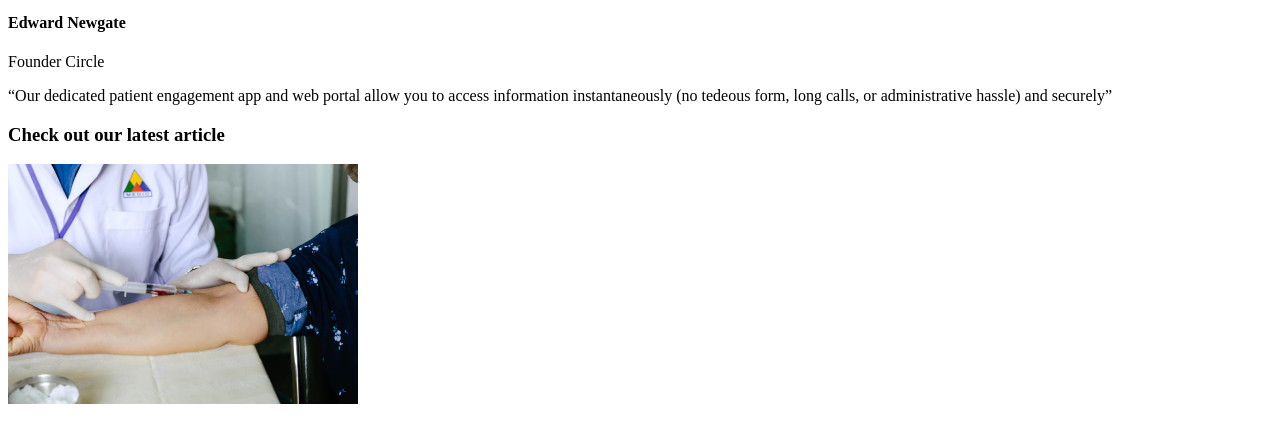
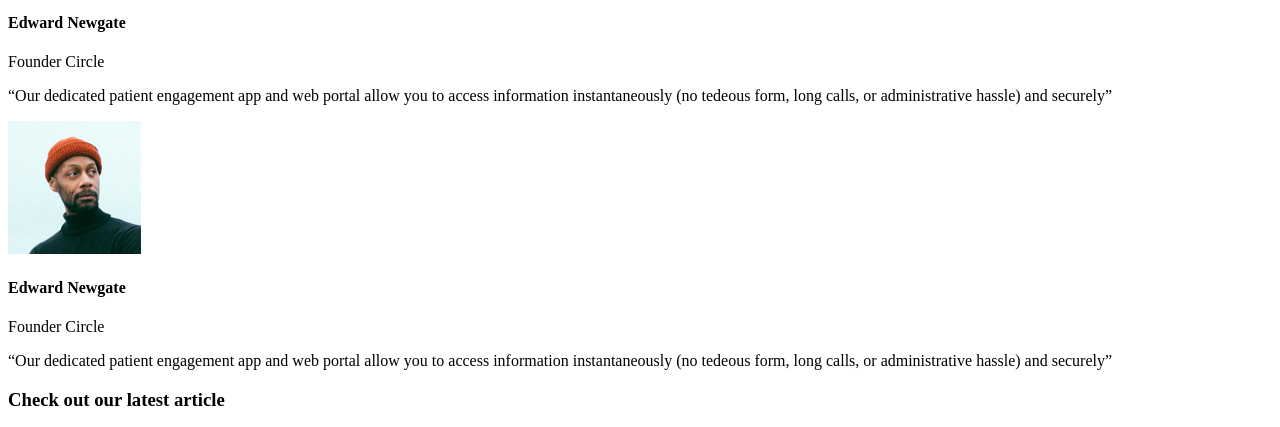
Before and after one commit to katyhvan/diplom_1, a website with bundled scripts: page src/html/index.html in a window 1280 px wide. Shown: the part 6300-6727 px from the top of the page. Built offline with nearby package versions, Linux system fonts and the light colour scheme; a web font is replaced by a local one.

Commit message:
added final changes

```diff
--- a/src/html/index.html
+++ b/src/html/index.html
@@ -266,6 +266,26 @@
                 </p>
               </div>
             </div>
+            <div class="swiper-slide">
+              <div class="slider__customer">
+                <img
+                  src="../img/img_photos/photo_Newgate.png"
+                  alt="Edward_Newgate"
+                  class="slider__img"
+                />
+                <div class="customer__desc">
+                  <h4 class="slider-img__title">Edward Newgate</h4>
+                  <span class="slider-img__subtitle">Founder Circle</span>
+                </div>
+              </div>
+              <div class="customer__comments">
+                <p>
+                  “Our dedicated patient engagement app and web portal allow you
+                  to access information instantaneously (no tedeous form, long
+                  calls, or administrative hassle) and securely”
+                </p>
+              </div>
+            </div>
           </div>
           <div class="swiper-button-prev"></div>
           <div class="swiper-button-next"></div>
@@ -385,7 +405,6 @@
             <li class="footer__item">How it works</li>
           </ul>
         </div>
-      </div>
     </footer>
 
     <script src="../js/main.js"></script>
--- a/src/sass/includes/_footer.scss
+++ b/src/sass/includes/_footer.scss
@@ -68,5 +68,6 @@
     top: -16%;
     right: 4%;
     display: block;
+    z-index: -10;
   }
 }
```
Also changed, not shown: build/css/styles.css, build/index.html.
